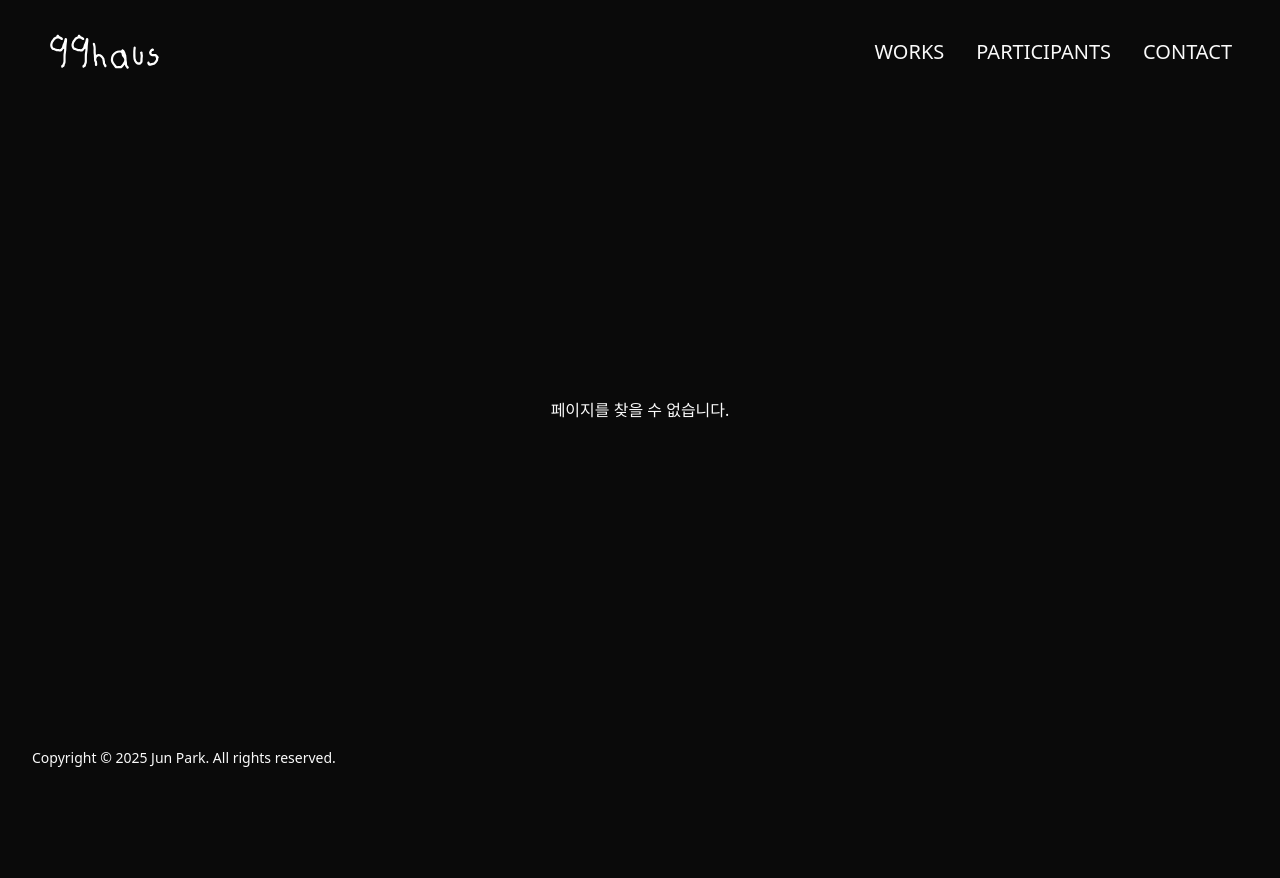
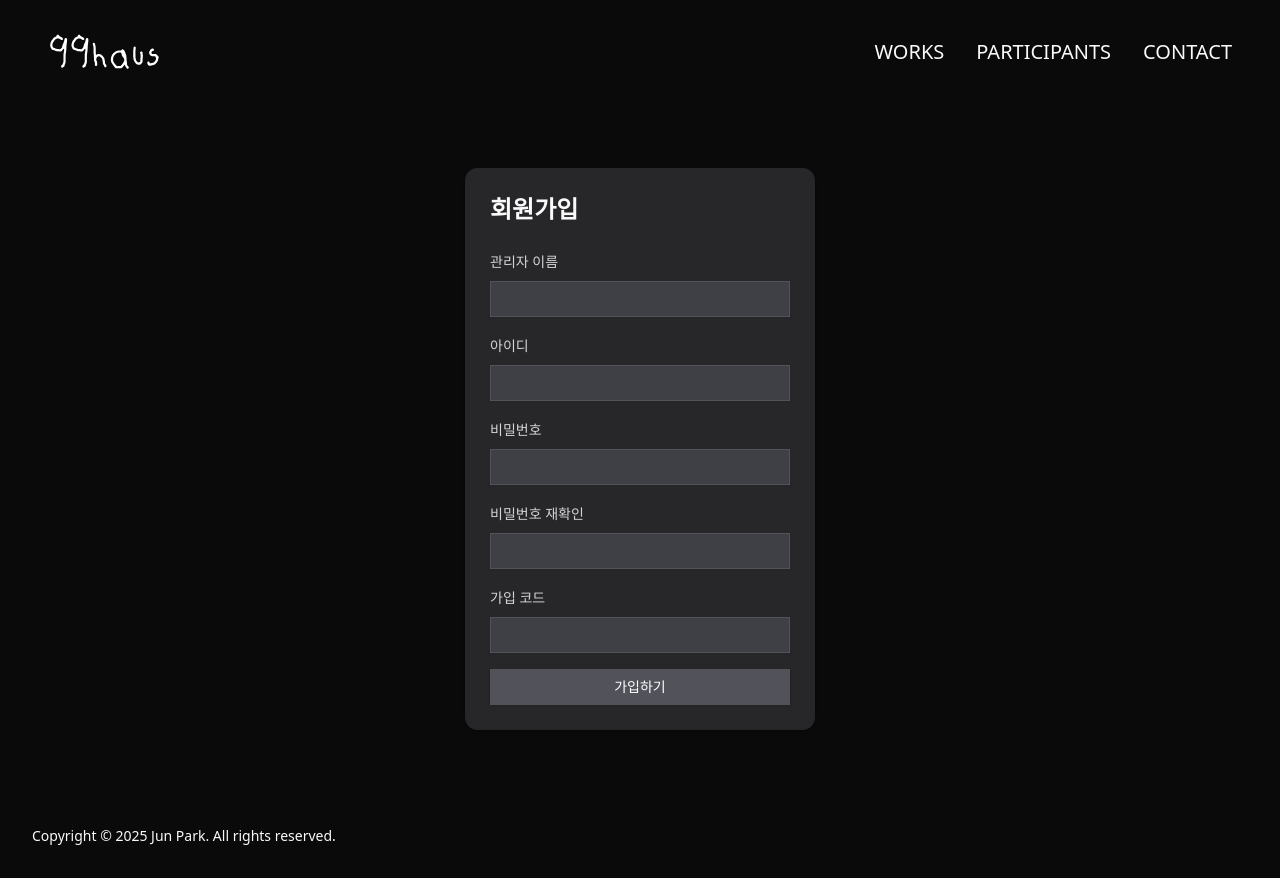
Before and after one commit to jihun-io/guguhaus, a Next.js app: page /administrator/join in a window 1280 px wide. Before the commit this address had no page. Before the commit the page ends 800 px from the top, so only its background shows below. Built offline with nearby package versions, Linux system fonts and the light colour scheme.

Commit message:
회원가입 페이지 컴포넌트 추가: 사용자 입력 검증 및 폼 처리 구현

```diff
--- /dev/null
+++ b/src/app/administrator/join/page.tsx
@@ -0,0 +1,156 @@
+"use client";
+
+import { useForm } from "react-hook-form";
+import { zodResolver } from "@hookform/resolvers/zod";
+import * as z from "zod";
+import { Button } from "@/components/ui/button";
+import {
+  Form,
+  FormControl,
+  FormField,
+  FormItem,
+  FormLabel,
+  FormMessage,
+} from "@/components/ui/form";
+import { Input } from "@/components/ui/input";
+import {
+  Card,
+  CardHeader,
+  CardContent,
+  CardFooter,
+} from "@/components/ui/card";
+
+const signUpSchema = z
+  .object({
+    name: z.string().min(2, "이름은 2글자 이상이어야 합니다."),
+    username: z.string().min(3, "아이디는 3글자 이상이어야 합니다."),
+    password: z.string().min(8, "비밀번호는 8글자 이상이어야 합니다."),
+    confirmPassword: z.string(),
+    inviteCode: z.string().min(6, "가입 코드는 6글자 이상이어야 합니다."),
+  })
+  .refine((data) => data.password === data.confirmPassword, {
+    message: "비밀번호가 일치하지 않습니다.",
+    path: ["confirmPassword"],
+  });
+
+export default function Join() {
+  const form = useForm<z.infer<typeof signUpSchema>>({
+    resolver: zodResolver(signUpSchema),
+    defaultValues: {
+      name: "",
+      username: "",
+      password: "",
+      confirmPassword: "",
+      inviteCode: "",
+    },
+  });
+
+  const onSubmit = (values: z.infer<typeof signUpSchema>) => {
+    console.log(values);
+    // 여기에 회원가입 로직을 구현하세요
+  };
+
+  return (
+    <Card className="w-[350px] bg-zinc-800 text-zinc-100 mx-auto">
+      <CardHeader>
+        <h2 className="text-2xl font-bold text-zinc-100">회원가입</h2>
+      </CardHeader>
+      <CardContent>
+        <Form {...form}>
+          <form onSubmit={form.handleSubmit(onSubmit)} className="space-y-4">
+            <FormField
+              control={form.control}
+              name="name"
+              render={({ field }) => (
+                <FormItem>
+                  <FormLabel className="text-zinc-300">관리자 이름</FormLabel>
+                  <FormControl>
+                    <Input
+                      className="bg-zinc-700 text-zinc-100 border-zinc-600"
+                      {...field}
+                    />
+                  </FormControl>
+                  <FormMessage className="text-red-400" />
+                </FormItem>
+              )}
+            />
+            <FormField
+              control={form.control}
+              name="username"
+              render={({ field }) => (
+                <FormItem>
+                  <FormLabel className="text-zinc-300">아이디</FormLabel>
+                  <FormControl>
+                    <Input
+                      className="bg-zinc-700 text-zinc-100 border-zinc-600"
+                      {...field}
+                    />
+                  </FormControl>
+                  <FormMessage className="text-red-400" />
+                </FormItem>
+              )}
+            />
+            <FormField
+              control={form.control}
+              name="password"
+              render={({ field }) => (
+                <FormItem>
+                  <FormLabel className="text-zinc-300">비밀번호</FormLabel>
+                  <FormControl>
+                    <Input
+                      className="bg-zinc-700 text-zinc-100 border-zinc-600"
+                      type="password"
+                      {...field}
+                    />
+                  </FormControl>
+                  <FormMessage className="text-red-400" />
+                </FormItem>
+              )}
+            />
+            <FormField
+              control={form.control}
+              name="confirmPassword"
+              render={({ field }) => (
+                <FormItem>
+                  <FormLabel className="text-zinc-300">
+                    비밀번호 재확인
+                  </FormLabel>
+                  <FormControl>
+                    <Input
+                      className="bg-zinc-700 text-zinc-100 border-zinc-600"
+                      type="password"
+                      {...field}
+                    />
+                  </FormControl>
+                  <FormMessage className="text-red-400" />
+                </FormItem>
+              )}
+            />
+            <FormField
+              control={form.control}
+              name="inviteCode"
+              render={({ field }) => (
+                <FormItem>
+                  <FormLabel className="text-zinc-300">가입 코드</FormLabel>
+                  <FormControl>
+                    <Input
+                      className="bg-zinc-700 text-zinc-100 border-zinc-600"
+                      {...field}
+                    />
+                  </FormControl>
+                  <FormMessage className="text-red-400" />
+                </FormItem>
+              )}
+            />
+            <Button
+              type="submit"
+              className="w-full bg-zinc-600 hover:bg-zinc-700 text-white"
+            >
+              가입하기
+            </Button>
+          </form>
+        </Form>
+      </CardContent>
+    </Card>
+  );
+}
```
